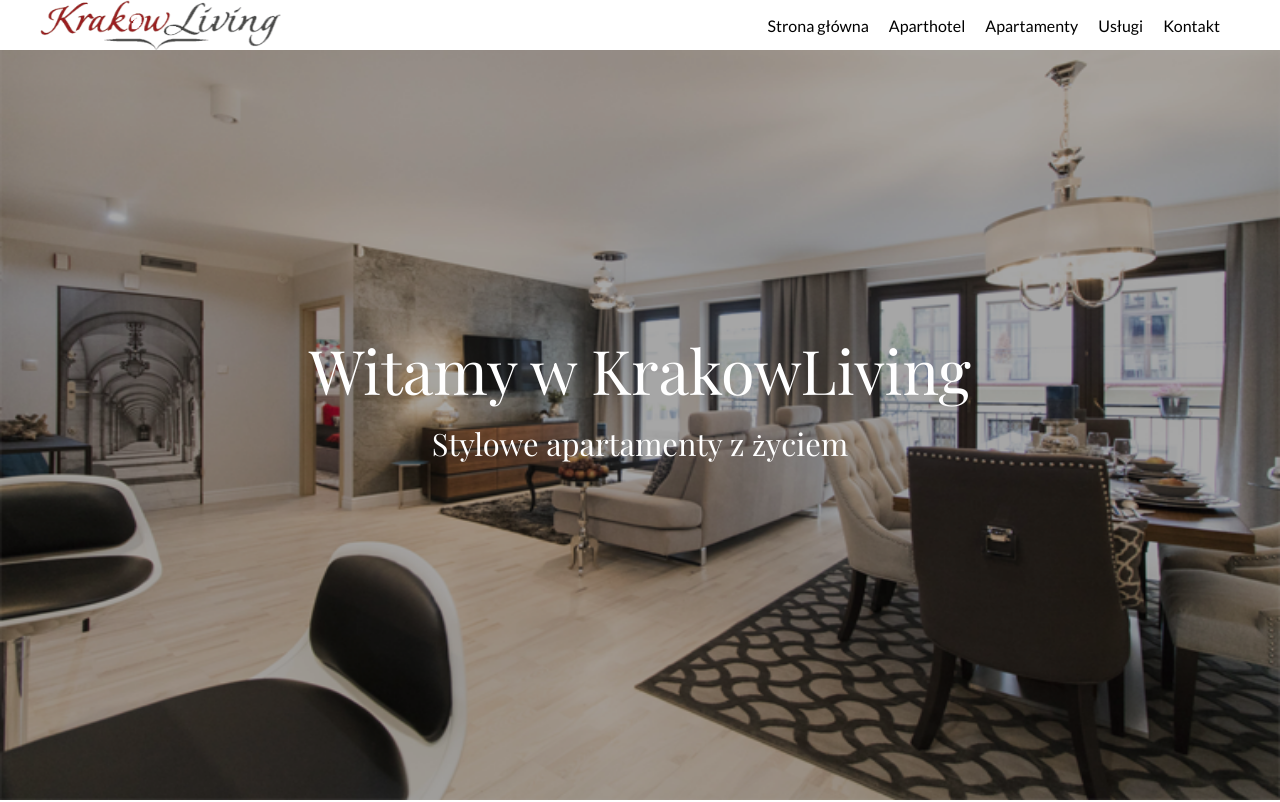
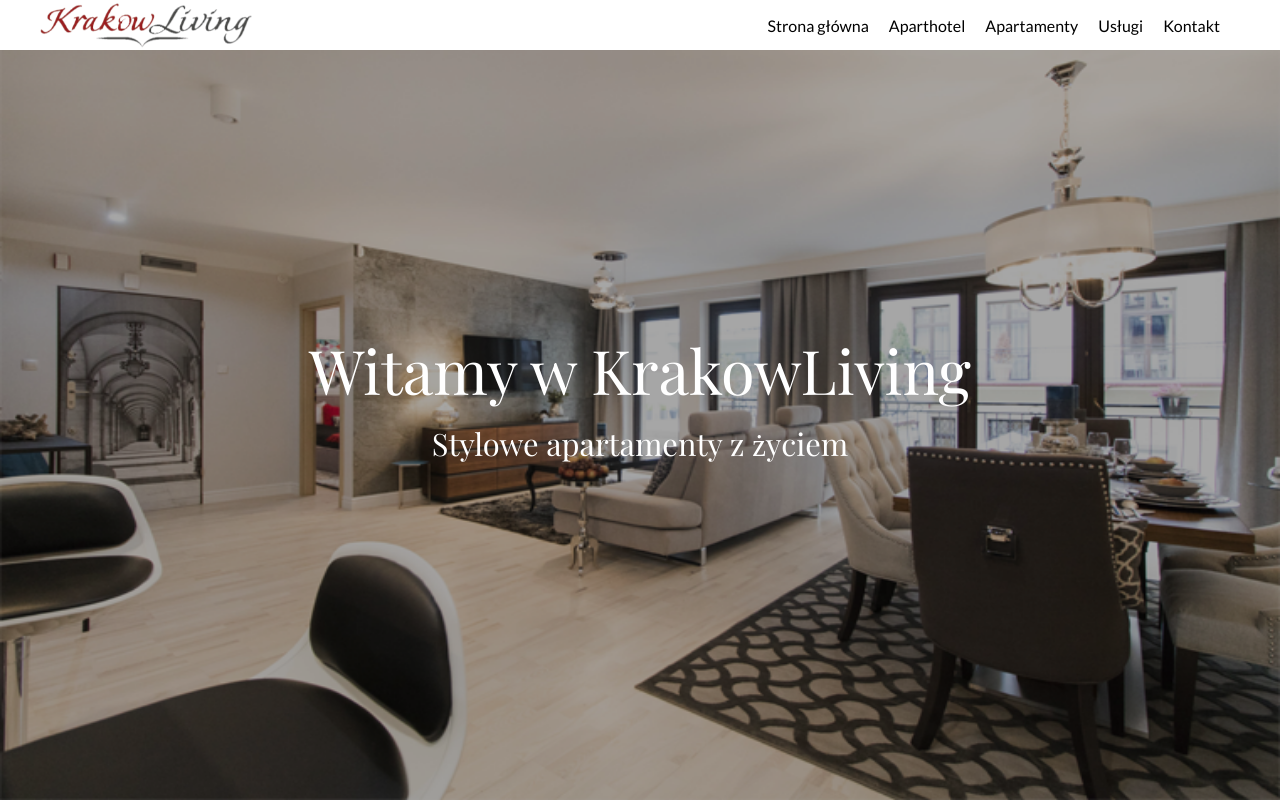
Before and after one commit to KamilWasilonek/KrkLiving, a website: page index.html in a window 1280 px wide. Shown: the top 802 px of the page. Drawn offline with nearby package versions, Linux system fonts and the light colour scheme; a web font is replaced by a local one.

```diff
--- a/scss/main.scss
+++ b/scss/main.scss
@@ -55,11 +55,12 @@
         .logo {
             transition: opacity 0.5s ease;
             img {
+                padding: 3px 0;
                 position: fixed;
                 left: 0;
                 top: 0;
                 width: auto;
-                height: 50px;
+                height: 44px;
             }
         }
         .contact-text {
```
Also changed, not shown: css/main.css.
